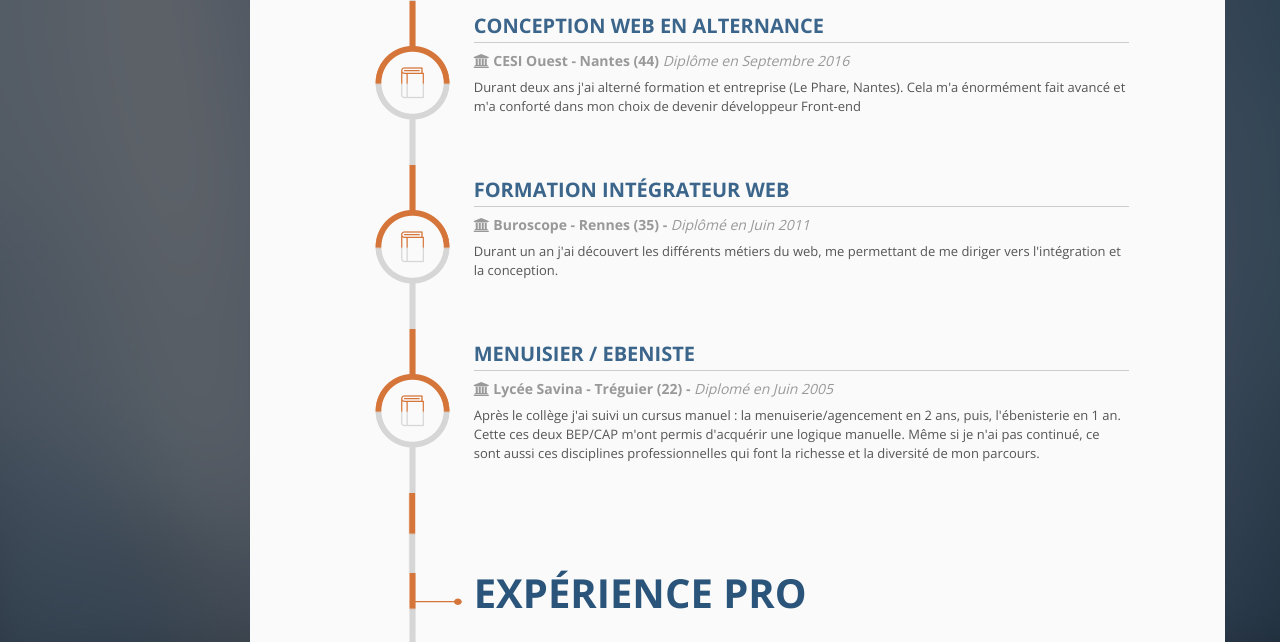
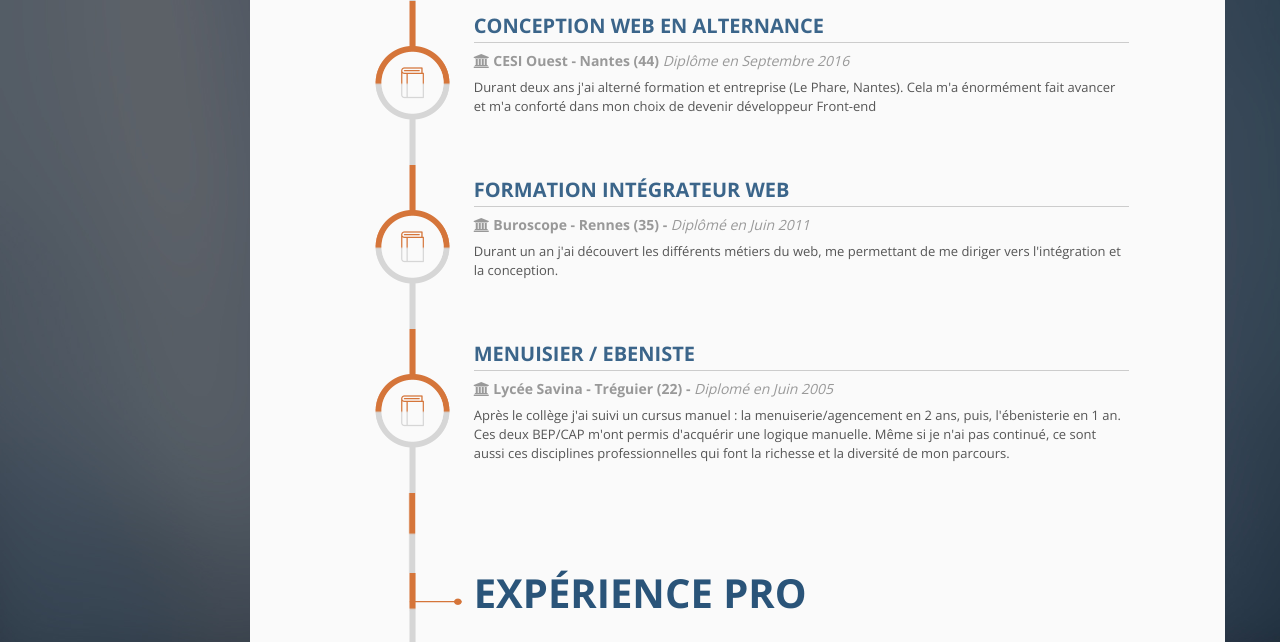
Before and after one commit to Pibolo/pibolo.github.io, a PHP site: page / in a window 1280 px wide. Shown: the part 896-1538 px from the top of the page. Run offline with PHP 8.4, Linux system fonts and the light colour scheme.

Commit message:
correction ortho

```diff
--- a/index.php
+++ b/index.php
@@ -214,7 +214,7 @@
                   <h3 class="section-item-title-1">Conception Web en alternance</h3>
                   <h4 class="graduation-time"><i class="fa fa-university"></i> CESI Ouest - Nantes (44) <span class="graduation-date">Diplôme en Septembre 2016</span></h4>
                   <div class="graduation-description">
-                    <p>Durant deux ans j'ai alterné formation et entreprise (Le Phare, Nantes). Cela m'a énormément fait avancé et m'a conforté dans mon choix de devenir développeur Front-end</p>
+                    <p>Durant deux ans j'ai alterné formation et entreprise (Le Phare, Nantes). Cela m'a énormément fait avancer et m'a conforté dans mon choix de devenir développeur Front-end</p>
                   </div>
                 </div>
               </div>
@@ -244,7 +244,7 @@
                   <h3 class="section-item-title-1">Menuisier / Ebeniste</h3>
                   <h4 class="graduation-time"><i class="fa fa-university"></i> Lycée Savina - Tréguier (22) - <span class="graduation-date">Diplomé en Juin 2005</span></h4>
                   <div class="graduation-description">
-                    <p>Après le collège j'ai suivi un cursus manuel : la menuiserie/agencement en 2 ans, puis, l'ébenisterie en 1 an. Cette ces deux BEP/CAP m'ont permis d'acquérir une logique manuelle. Même si je n'ai pas continué, ce sont aussi ces disciplines professionnelles qui font la richesse et la diversité de mon parcours.</p>
+                    <p>Après le collège j'ai suivi un cursus manuel : la menuiserie/agencement en 2 ans, puis, l'ébenisterie en 1 an. Ces deux BEP/CAP m'ont permis d'acquérir une logique manuelle. Même si je n'ai pas continué, ce sont aussi ces disciplines professionnelles qui font la richesse et la diversité de mon parcours.</p>
                   </div>
                 </div>
               </div>
```
